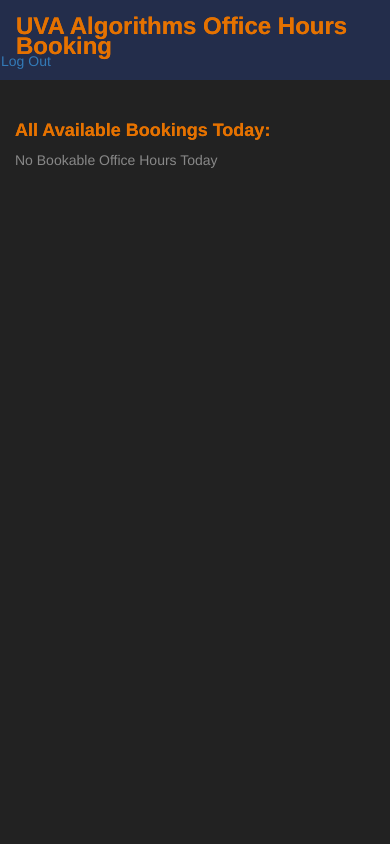
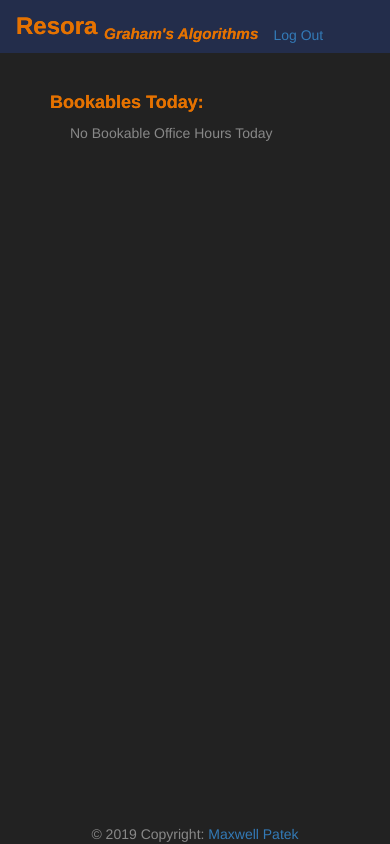
Before and after one commit to max7patek/resora, a Django app: page /bookables in a window 390 px wide. Run offline with Django 3.2, Linux system fonts and the light colour scheme; the visitor is signed in with stand-in values (Sample User, id 1); data that the repository does not hold is empty; parts of the project's set-up code (start-up, migrations or seed data) failed here and were passed over; some libraries are stand-ins or nearby versions.

Commit message:
general UI improvements

```diff
--- a/booker/templates/booker/bookables.html
+++ b/booker/templates/booker/bookables.html
@@ -8,25 +8,51 @@
 
 <script type="text/javascript" src="{% static 'js/bookables.js' %}"></script>
 
+<style>
+
+  .affix {
+    width: 100%;
+    z-index: 9999 !important;
+  }
+
+  #affixed-headers.affix {
+    top: 0;
+  }
+
+  #affixed-iframe.affix {
+    top: 50;
+  }
+
+
+</style>
+
 <div class="container-fluid">
-<div class="row">
-  <div class="col-md-1 center">
+  <div class="row" style="opacity: 1;">
+    <div id="affixed-headers" data-spy="affix" data-offset-top="68" style="width: 100%;">
+    <div class="col-md-3" style="padding-left: 50px; z-index: 9998; background-color: #222222; opacity: 100%;" >
+      <!-- <div class="affix"> -->
+      <h2> Bookables Today: </h2>
+      <!-- </div> -->
     </div>
-  <div class="col-md-3">
-    <h2> All Available Bookings Today: </h2>
-    <div id="all-bookables" class="center">
+    <div class="col-md-9 hidden-xs hidden-sm " >
+      <h2 style=""> Upcoming Course Schedule: </h2>
     </div>
     </div>
-  <div class="col-md-7 hidden-xs center">
-    <h2> Upcoming Course Schedule: </h2>
+  </div>
+  <div class="row" >
+    <div class="col-md-3" style="padding-left: 50px;">
+      <div id="all-bookables" style="padding-left: 20px;">
+      </div>
+    </div>
+    <div class="col-md-9 hidden-xs hidden-sm " >
+      <div id="affixed-iframe" data-spy="affix" data-offset-top="68">
         <iframe
         src="https://calendar.google.com/calendar/embed?showTitle=0&amp;showPrint=0&amp;showTabs=1&amp;mode=WEEK&amp;wkst=7&amp;showDate=0&amp;
         height=600&amp;wkst=1&amp;bgcolor=%23222222&amp;{% for id in calendars %}src={{id}}%40group.calendar.google.com&amp;color=%2329527A&amp;{% endfor %}
         ctz=America%2FNew_York;"
-      style="border-width:0" width="800" height="600" frameborder="0" scrolling="no">
+        style="border-width: 0;" width="800" height="600" frameborder="0" scrolling="no">
       </iframe>
       </div>
-  <div class="col-md-1 center">
     </div>
   </div>
 </div>
--- a/static/css/style.css
+++ b/static/css/style.css
@@ -15,6 +15,7 @@
   font-style: normal; font-variant: normal; font-weight: bold; font-size: 18px;
   text-shadow: 0px 0px;
 }
+
 button {
   color: black;
   background-color: #CCCCCC;
@@ -48,9 +49,8 @@
   text-shadow: 0px 0px;
 }
 
-.centered {
-  margin-left: auto;
-  margin-right: auto;
-  width: 8em;
+.navbar-nav li a {
+ line-height: 50px;
 }
+
 /* h1 { font-family: "Franklin Gothic Medium", "Franklin Gothic", "ITC Franklin Gothic", Arial, sans-serif; font-size: 24px; font-style: normal; font-variant: normal; font-weight: bold; line-height: 26px; } h3 { font-family: "Franklin Gothic Medium", "Franklin Gothic", "ITC Franklin Gothic", Arial, sans-serif; font-size: 14px; font-style: normal; font-variant: normal; font-weight: bold; line-height: 15px; } p { font-family: "Franklin Gothic Medium", "Franklin Gothic", "ITC Franklin Gothic", Arial, sans-serif; font-size: 14px; font-style: normal; font-variant: normal; font-weight: 400; line-height: 20px; } blockquote { font-family: "Franklin Gothic Medium", "Franklin Gothic", "ITC Franklin Gothic", Arial, sans-serif; font-size: 21px; font-style: normal; font-variant: normal; font-weight: 400; line-height: 30px; } pre { font-family: "Franklin Gothic Medium", "Franklin Gothic", "ITC Franklin Gothic", Arial, sans-serif; font-size: 13px; font-style: normal; font-variant: normal; font-weight: 400; line-height: 18px; } */
--- a/templates/base.html
+++ b/templates/base.html
@@ -19,12 +19,14 @@
 
 </head>
 
-<nav class="navbar navbar-expand-lg">
-  <a class="navbar-brand navbar-left" href="#">UVA Algorithms Office Hours Booking</a>
+<body>
+
+<nav class="navbar navbar-expand-lg ">
+  <a class="navbar-brand navbar-left" href="#">Resora <sub><small><i>Graham's Algorithms</i></small></sub></a>
   <div class="container-fluid">
-  <ul class="nav navbar-nav navbar-right">
+  <ul class="navbar-nav navbar-right" style="padding-top: 16px;">
   {% if user.is_authenticated %}
-  <a  href="{% url 'account_logout' %}">Log Out</a>
+  <a  href="{% url 'account_logout' %}" style="padding-right: 16px;">Log Out</a>
   {% else %}
   <a  href="{% provider_login_url 'google' %}">Log In with your UVA Gmail Account</a>
   {% endif %}
@@ -42,3 +44,16 @@
 {% endblock %}
 {% block ta %}
 {% endblock %}
+
+
+<footer class="page-footer font-small navbar-fixed-bottom">
+<div class="container">
+  <!-- Copyright -->
+  <div class="footer-copyright text-center py-3">© 2019 Copyright:
+    <a href="https://github.com/max7patek"> Maxwell Patek</a>
+  </div>
+  <!-- Copyright -->
+</div>
+</footer>
+
+</body>
```
Lines whose indentation alone changed are shown as unchanged.
